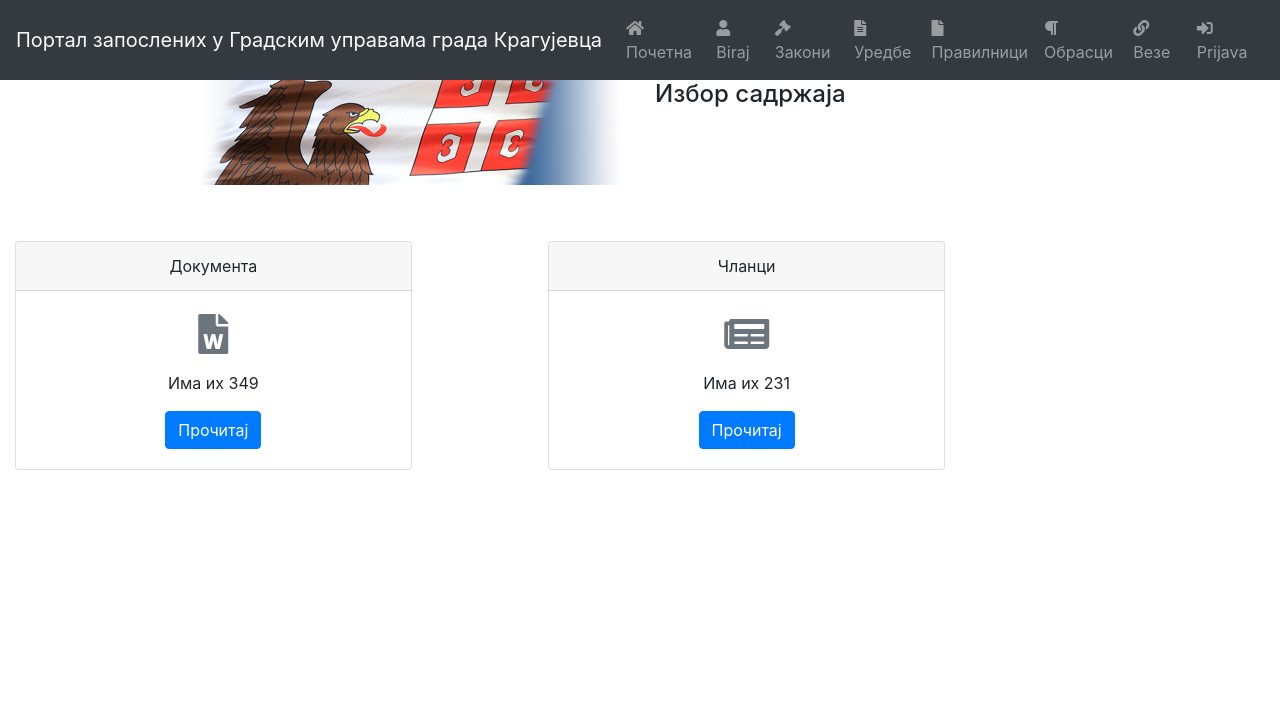
After one commit to chana-chh/portal, a PHP site: template app/views/biraj.twig in a window 1280 px wide. The commit adds this page. Shown: the top 710 px of the page. Run offline with PHP 8.4, Linux system fonts and the light colour scheme; the template is opened without the code that fills it, so the values that code supplies are empty; some libraries are stand-ins or nearby versions.

Commit message:
Stasa 03

```diff
--- a/app/Controllers/HomeController.php
+++ b/app/Controllers/HomeController.php
@@ -24,4 +24,9 @@ class HomeController extends Controller
         $clanak = $model_clanak->fetch($sql);
         $this->render($response, 'home.twig', compact('kategorije', 'clanak'));
     }
+
+    public function getBiraj($request, $response)
+    {
+        $this->render($response, 'biraj.twig');
+    }
 }
--- a/app/routes.php
+++ b/app/routes.php
@@ -4,8 +4,11 @@ use App\Middlewares\AuthMiddleware;
 use App\Middlewares\GuestMiddleware;
 use App\Middlewares\UserLevelMiddleware;
 
+$app->get('/', '\App\Controllers\HomeController:getHome')->setName('pocetna');
+$app->get('/biraj', '\App\Controllers\HomeController:getBiraj')->setName('biraj');
+
 $app->group('', function () {
-    $this->get('/', '\App\Controllers\HomeController:getHome')->setName('pocetna');
+
     //Clanci
     $this->get('/clanci/pregled/{id}', '\App\Controllers\ClanakController:getPregled')->setName('clanci.pregled');
     $this->get('/clanci/lista/{id}', '\App\Controllers\ClanakController:getLista')->setName('clanci.lista');
@@ -16,7 +19,6 @@ $app->group('', function () {
 
 $app->group('', function () {
     $this->get('/odjava', '\App\Controllers\AuthController:getOdjava')->setName('odjava');
-
     // Promena lozinke
     $this->get('/promena', '\App\Controllers\AuthController:getPromena')->setName('promena');
     $this->post('/promena', '\App\Controllers\AuthController:postPromena')->setName('promena');
--- /dev/null
+++ b/app/views/biraj.twig
@@ -0,0 +1,39 @@
+{% extends "templates/app.twig" %}
+{% block naslov %}
+<div class="row text-left">
+  <div class="col-lg-6">
+    <h4><img class="img-fluid" src="{{ base_url() }}/img/orao.png" alt="Grad Kragujevac - portal"></h4>
+  </div>
+  <div class="col-lg-6">
+    <h4>Избор садржаја</h4>
+  </div>
+</div>
+ <div class="row mt-5 text-center">
+  <div class="col col-lg-4">
+      <div class="card">
+  <div class="card-header">
+    Документа
+  </div>
+  <div class="card-body">
+    <h1 class="card-title text-secondary"><i class="fas fa-file-word"></i></h1>
+    <p class="card-text">Има их 349</p>
+    <a href="#" class="btn btn-primary">Прочитај</a>
+  </div>
+</div>
+  </div>
+  <div class="col col-lg-1">
+  </div>
+    <div class="col col-lg-4">
+      <div class="card">
+  <div class="card-header">
+    Чланци
+  </div>
+  <div class="card-body">
+    <h1 class="card-title text-secondary"><i class="fas fa-newspaper"></i></h1>
+    <p class="card-text">Има их 231</p>
+    <a href="#" class="btn btn-primary">Прочитај</a>
+  </div>
+</div>
+  </div>
+</div>
+{% endblock naslov %}
--- a/app/views/templates/inc/navigation.twig
+++ b/app/views/templates/inc/navigation.twig
@@ -11,6 +11,9 @@
     <ul class="navbar-nav ml-auto">
       <li class="nav-item">
         <a class="nav-link" href="{{ path_for('pocetna') }}"><i class="fas fa-home"></i> Почетна</a>
+      </li>
+      <li class="nav-item">
+        <a class="nav-link" href="{{ path_for('biraj') }}"><i class="fas fa-user"></i> Biraj</a>
       </li>
       <li class="nav-item">
         <a class="nav-link" href=""><i class="fas fa-gavel"></i> Закони</a>
```
Also changed, not shown: app/views/home.twig (+9 -0 lines), pub/img/orao.png (added).
